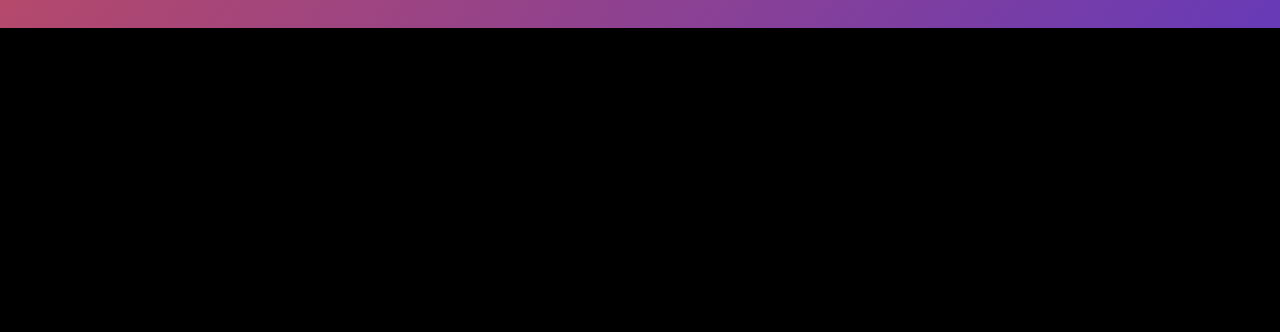
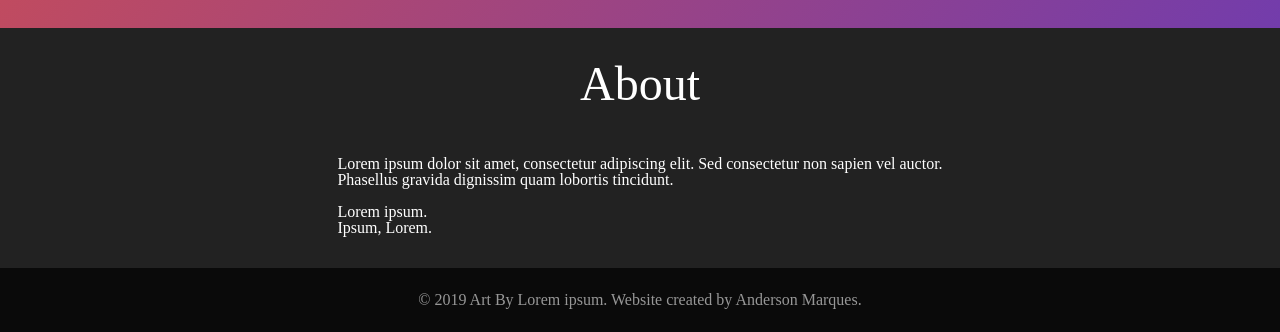
Before and after one commit to AndersonMarquess/portfolio-illustrator, a plain HTML site: page index.html in a window 1280 px wide. Shown: the part 1617-1949 px from the top of the page. Before the commit the page ends 1645 px from the top, so only its background shows below. Drawn offline with Linux system fonts and the light colour scheme.

Commit message:
Criado seção de about e rodapé da página

```diff
--- a/css/index.css
+++ b/css/index.css
@@ -216,3 +216,40 @@ img[class="img8"] {
         opacity: 0;
     }
 }
+
+aside {
+    width: 100%;
+    background-color: #222;
+    padding: 2em 0;
+}
+
+aside section {
+    background-color: #222;
+    width: fit-content;
+    margin: 0 auto;
+}
+
+#sec-info header {
+    font-size: 3em;
+    margin: 0 auto 1em;
+}
+
+#sec-info p {
+    width: fit-content;
+}
+
+#sec-info p:nth-of-type(3) {
+    margin-top: 1em;
+}
+
+footer {
+    background-color: #0a0a0a;
+    width: 100%;
+    height: 4em;
+    color: rgb(151, 151, 151);
+    text-align: center;
+}
+
+footer p {
+    transform: translateY(1.5em);
+}
--- a/index.html
+++ b/index.html
@@ -120,6 +120,22 @@
             </section>
         </main>
 
+        <aside>
+            <section id="sec-info">
+                <header>About</header>
+                <p>Lorem ipsum dolor sit amet, consectetur adipiscing elit. Sed consectetur non sapien vel auctor.</p>
+                <p>Phasellus gravida dignissim quam lobortis tincidunt.</p>
+                <p>Lorem ipsum.</p>
+                <p>Ipsum, Lorem.</p>
+            </section>
+        </aside>
+
+        <footer>
+            <p>
+                &copy; 2019 Art By Lorem ipsum. Website created by Anderson Marques.
+            </p>
+        </footer>
+
         <script type="text/javascript" src="js/nav_ctrl.js"></script>
 
     </body>
```
